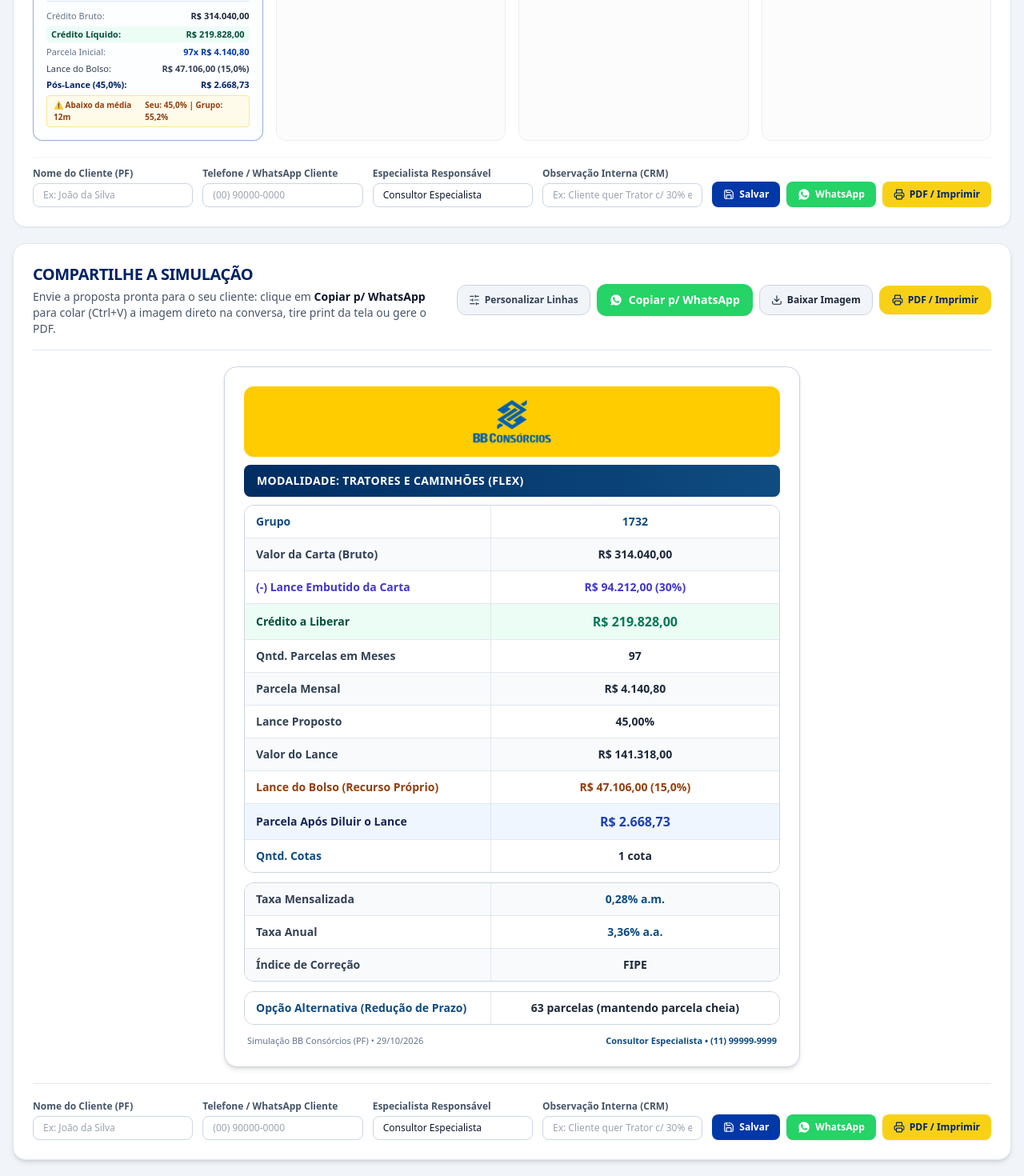
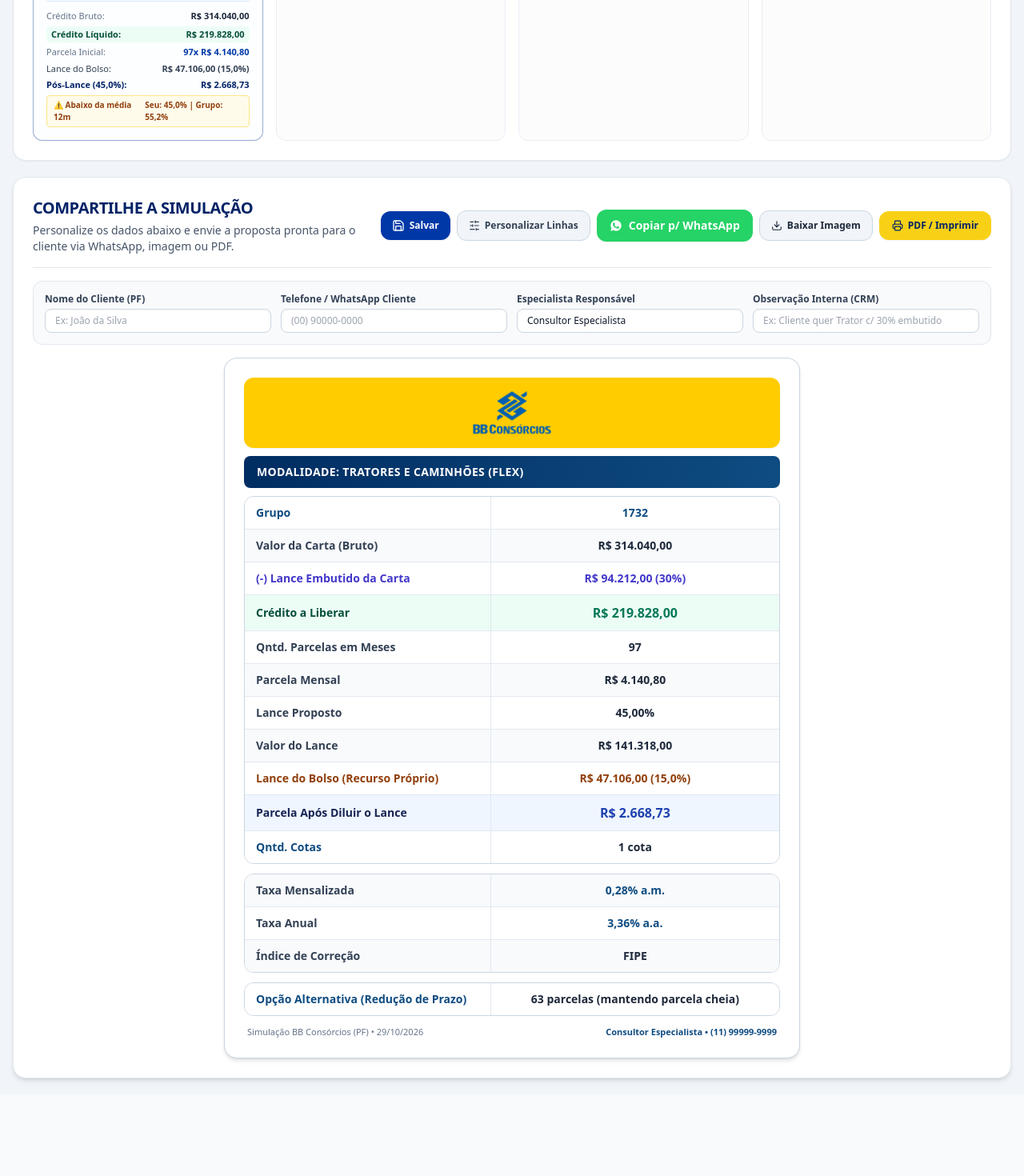
Before and after one commit to aspargosmp-hub/simulador-consorcios, a React (Vite) app: page / in a window 1280 px wide. Shown: the part 1361-2831 px from the top of the page at 80% size. After the commit the page ends 2729 px from the top, so only its background shows below. Built offline with nearby package versions, Linux system fonts and the light colour scheme.

Commit message:
refactor: move personalization fields directly above proposal card and remove repeated bottom bar

```diff
--- a/src/components/SimulatorTab.tsx
+++ b/src/components/SimulatorTab.tsx
@@ -1561,97 +1561,11 @@ export const SimulatorTab: React.FC<SimulatorTabProps> = ({
             );
           })}
         </div>
-
-        {/* Dados do Cliente e Botões de Ação */}
-        <div className="flex flex-col xl:flex-row xl:items-end gap-3 pt-3 border-t border-slate-100">
-          <div className="grid grid-cols-1 sm:grid-cols-2 lg:grid-cols-4 gap-3 flex-1">
-            <div>
-              <label className="block text-xs font-semibold text-slate-600 mb-1">
-                Nome do Cliente ({tipoPessoa})
-              </label>
-              <input
-                type="text"
-                value={cliente}
-                onChange={(e) => setCliente(e.target.value)}
-                placeholder={
-                  tipoPessoa === 'PF' ? 'Ex: João da Silva' : 'Ex: Agropecuária Boa Vista LTDA'
-                }
-                className="w-full px-3 py-1.5 text-xs border border-slate-300 rounded-lg"
-              />
-            </div>
-            <div>
-              <label className="block text-xs font-semibold text-slate-600 mb-1">
-                Telefone / WhatsApp Cliente
-              </label>
-              <input
-                type="text"
-                value={telefone}
-                onChange={(e) => setTelefone(e.target.value)}
-                placeholder="(00) 90000-0000"
-                className="w-full px-3 py-1.5 text-xs border border-slate-300 rounded-lg"
-              />
-            </div>
-            <div>
-              <label className="block text-xs font-semibold text-slate-600 mb-1">
-                Especialista Responsável
-              </label>
-              <input
-                type="text"
-                value={especialista}
-                onChange={(e) => setEspecialista(e.target.value)}
-                className="w-full px-3 py-1.5 text-xs border border-slate-300 rounded-lg"
-              />
-            </div>
-            <div>
-              <label className="block text-xs font-semibold text-slate-600 mb-1">
-                Observação Interna (CRM)
-              </label>
-              <input
-                type="text"
-                value={comentario}
-                onChange={(e) => setComentario(e.target.value)}
-                placeholder="Ex: Cliente quer Trator c/ 30% embutido"
-                className="w-full px-3 py-1.5 text-xs border border-slate-300 rounded-lg"
-              />
-            </div>
-          </div>
-
-          <div className="flex flex-wrap sm:flex-nowrap items-center gap-2 shrink-0">
-            <button
-              type="button"
-              onClick={handleSave}
-              className="inline-flex items-center justify-center gap-1.5 px-3.5 py-2 rounded-lg text-xs font-bold bg-bb-blue hover:bg-bb-dark text-white whitespace-nowrap transition shadow-sm"
-            >
-              {savedToast ? <Check className="w-3.5 h-3.5" /> : <Save className="w-3.5 h-3.5" />}
-              {savedToast ? 'Salvo!' : 'Salvar'}
-            </button>
-            <button
-              type="button"
-              onClick={handleCopyWhatsApp}
-              className="inline-flex items-center justify-center gap-1.5 px-3.5 py-2 rounded-lg text-xs font-extrabold bg-[#25D366] hover:bg-[#1DA851] text-white whitespace-nowrap shadow-sm transition"
-            >
-              {copiedWhats ? (
-                <Check className="w-3.5 h-3.5" />
-              ) : (
-                <WhatsAppIcon className="w-4 h-4" />
-              )}
-              {copiedWhats ? 'Copiado!' : 'WhatsApp'}
-            </button>
-            <button
-              type="button"
-              onClick={() => window.print()}
-              className="inline-flex items-center justify-center gap-1.5 px-3.5 py-2 rounded-lg text-xs font-extrabold bg-bb-yellow hover:bg-bb-yellowHover text-bb-dark whitespace-nowrap transition shadow-sm"
-            >
-              <Printer className="w-3.5 h-3.5" />
-              PDF / Imprimir
-            </button>
-          </div>
-        </div>
       </div>
 
       {/* COMPARTILHE A SIMULAÇÃO (PRONTO PARA PRINT / COPIAR IMAGEM / PDF) */}
       {calculatedProposals.length > 0 ? (
-        <div className="bg-white rounded-2xl shadow-md border border-slate-200 p-5 sm:p-6 print:p-0 print:shadow-none print:border-none space-y-5">
+        <div className="bg-white rounded-2xl shadow-md border border-slate-200 p-5 sm:p-6 print:p-0 print:shadow-none print:border-none space-y-4">
           {/* Barra Superior de Compartilhamento da Simulação */}
           <div className="flex flex-col lg:flex-row lg:items-center justify-between gap-4 pb-4 border-b border-slate-200 print:hidden">
             <div>
@@ -1659,12 +1573,20 @@ export const SimulatorTab: React.FC<SimulatorTabProps> = ({
                 Compartilhe a Simulação
               </h3>
               <p className="text-xs sm:text-sm text-slate-600 mt-1">
-                Envie a proposta pronta para o seu cliente: clique em{' '}
-                <strong className="text-slate-900">Copiar p/ WhatsApp</strong> para colar (Ctrl+V) a imagem direto na conversa, tire print da tela ou gere o PDF.
+                Personalize os dados abaixo e envie a proposta pronta para o cliente via WhatsApp, imagem ou PDF.
               </p>
             </div>
 
             <div className="flex flex-wrap items-center gap-2 shrink-0">
+              <button
+                type="button"
+                onClick={handleSave}
+                className="inline-flex items-center gap-1.5 px-3.5 py-2.5 rounded-xl text-xs font-black bg-bb-blue hover:bg-bb-dark text-white shadow-sm transition"
+              >
+                {savedToast ? <Check className="w-4 h-4" /> : <Save className="w-4 h-4" />}
+                {savedToast ? 'Salvo!' : 'Salvar'}
+              </button>
+
               <button
                 type="button"
                 onClick={() => setShowRowConfig((v) => !v)}
@@ -1688,7 +1610,7 @@ export const SimulatorTab: React.FC<SimulatorTabProps> = ({
                 ) : (
                   <WhatsAppIcon className="w-4 h-4" />
                 )}
-                {copiedImage ? 'Imagem Copiada! (Cole no WhatsApp)' : 'Copiar p/ WhatsApp'}
+                {copiedImage ? 'Imagem Copiada!' : 'Copiar p/ WhatsApp'}
               </button>
 
               <button
@@ -1708,6 +1630,63 @@ export const SimulatorTab: React.FC<SimulatorTabProps> = ({
                 <Printer className="w-3.5 h-3.5" />
                 PDF / Imprimir
               </button>
+            </div>
+          </div>
+
+          {/* Dados de Personalização do Cliente (Direto Acima da Imagem) */}
+          <div className="bg-slate-50 border border-slate-200 rounded-xl p-3.5 print:hidden">
+            <div className="grid grid-cols-1 sm:grid-cols-2 lg:grid-cols-4 gap-3">
+              <div>
+                <label className="block text-xs font-bold text-slate-700 mb-1">
+                  Nome do Cliente ({tipoPessoa})
+                </label>
+                <input
+                  type="text"
+                  value={cliente}
+                  onChange={(e) => setCliente(e.target.value)}
+                  placeholder={
+                    tipoPessoa === 'PF'
+                      ? 'Ex: João da Silva'
+                      : 'Ex: Agropecuária Boa Vista LTDA'
+                  }
+                  className="w-full px-3 py-1.5 text-xs bg-white border border-slate-300 rounded-lg focus:ring-2 focus:ring-bb-blue"
+                />
+              </div>
+              <div>
+                <label className="block text-xs font-bold text-slate-700 mb-1">
+                  Telefone / WhatsApp Cliente
+                </label>
+                <input
+                  type="text"
+                  value={telefone}
+                  onChange={(e) => setTelefone(e.target.value)}
+                  placeholder="(00) 90000-0000"
+                  className="w-full px-3 py-1.5 text-xs bg-white border border-slate-300 rounded-lg focus:ring-2 focus:ring-bb-blue"
+                />
+              </div>
+              <div>
+                <label className="block text-xs font-bold text-slate-700 mb-1">
+                  Especialista Responsável
+                </label>
+                <input
+                  type="text"
+                  value={especialista}
+                  onChange={(e) => setEspecialista(e.target.value)}
+                  className="w-full px-3 py-1.5 text-xs bg-white border border-slate-300 rounded-lg focus:ring-2 focus:ring-bb-blue"
+                />
+              </div>
+              <div>
+                <label className="block text-xs font-bold text-slate-700 mb-1">
+                  Observação Interna (CRM)
+                </label>
+                <input
+                  type="text"
+                  value={comentario}
+                  onChange={(e) => setComentario(e.target.value)}
+                  placeholder="Ex: Cliente quer Trator c/ 30% embutido"
+                  className="w-full px-3 py-1.5 text-xs bg-white border border-slate-300 rounded-lg focus:ring-2 focus:ring-bb-blue"
+                />
+              </div>
             </div>
           </div>
 
@@ -2181,101 +2160,6 @@ export const SimulatorTab: React.FC<SimulatorTabProps> = ({
               )}
             </div>
           </div>
-
-          {/* Barra Repetida no Rodapé da Proposta Comercial (para não precisar rolar de volta ao topo) */}
-          <div className="pt-5 border-t border-slate-200 print:hidden">
-            <div className="flex flex-col xl:flex-row xl:items-end gap-3">
-              <div className="grid grid-cols-1 sm:grid-cols-2 lg:grid-cols-4 gap-3 flex-1">
-                <div>
-                  <label className="block text-xs font-semibold text-slate-600 mb-1">
-                    Nome do Cliente ({tipoPessoa})
-                  </label>
-                  <input
-                    type="text"
-                    value={cliente}
-                    onChange={(e) => setCliente(e.target.value)}
-                    placeholder={
-                      tipoPessoa === 'PF'
-                        ? 'Ex: João da Silva'
-                        : 'Ex: Agropecuária Boa Vista LTDA'
-                    }
-                    className="w-full px-3 py-1.5 text-xs border border-slate-300 rounded-lg"
-                  />
-                </div>
-                <div>
-                  <label className="block text-xs font-semibold text-slate-600 mb-1">
-                    Telefone / WhatsApp Cliente
-                  </label>
-                  <input
-                    type="text"
-                    value={telefone}
-                    onChange={(e) => setTelefone(e.target.value)}
-                    placeholder="(00) 90000-0000"
-                    className="w-full px-3 py-1.5 text-xs border border-slate-300 rounded-lg"
-                  />
-                </div>
-                <div>
-                  <label className="block text-xs font-semibold text-slate-600 mb-1">
-                    Especialista Responsável
-                  </label>
-                  <input
-                    type="text"
-                    value={especialista}
-                    onChange={(e) => setEspecialista(e.target.value)}
-                    className="w-full px-3 py-1.5 text-xs border border-slate-300 rounded-lg"
-                  />
-                </div>
-                <div>
-                  <label className="block text-xs font-semibold text-slate-600 mb-1">
-                    Observação Interna (CRM)
-                  </label>
-                  <input
-                    type="text"
-                    value={comentario}
-                    onChange={(e) => setComentario(e.target.value)}
-                    placeholder="Ex: Cliente quer Trator c/ 30% embutido"
-                    className="w-full px-3 py-1.5 text-xs border border-slate-300 rounded-lg"
-                  />
-                </div>
-              </div>
-
-              <div className="flex flex-wrap sm:flex-nowrap items-center gap-2 shrink-0">
-                <button
-                  type="button"
-                  onClick={handleSave}
-                  className="inline-flex items-center justify-center gap-1.5 px-3.5 py-2 rounded-lg text-xs font-bold bg-bb-blue hover:bg-bb-dark text-white whitespace-nowrap transition shadow-sm"
-                >
-                  {savedToast ? (
-                    <Check className="w-3.5 h-3.5" />
-                  ) : (
-                    <Save className="w-3.5 h-3.5" />
-                  )}
-                  {savedToast ? 'Salvo!' : 'Salvar'}
-                </button>
-                <button
-                  type="button"
-                  onClick={handleCopyImage}
-                  className="inline-flex items-center justify-center gap-1.5 px-3.5 py-2 rounded-lg text-xs font-extrabold bg-[#25D366] hover:bg-[#1DA851] text-white whitespace-nowrap transition shadow-sm"
-                  title="Copia a imagem PNG pronta para colar (Ctrl+V) no WhatsApp"
-                >
-                  {copiedImage ? (
-                    <Check className="w-4 h-4" />
-                  ) : (
-                    <WhatsAppIcon className="w-4 h-4" />
-                  )}
-                  {copiedImage ? 'Copiada!' : 'WhatsApp'}
-                </button>
-                <button
-                  type="button"
-                  onClick={() => window.print()}
-                  className="inline-flex items-center justify-center gap-1.5 px-3.5 py-2 rounded-lg text-xs font-extrabold bg-bb-yellow hover:bg-bb-yellowHover text-bb-dark whitespace-nowrap transition shadow-sm"
-                >
-                  <Printer className="w-3.5 h-3.5" />
-                  PDF / Imprimir
-                </button>
-              </div>
-            </div>
-          </div>
         </div>
       ) : (
         <div className="bg-white rounded-xl border border-slate-200 p-12 text-center text-slate-500">
```
